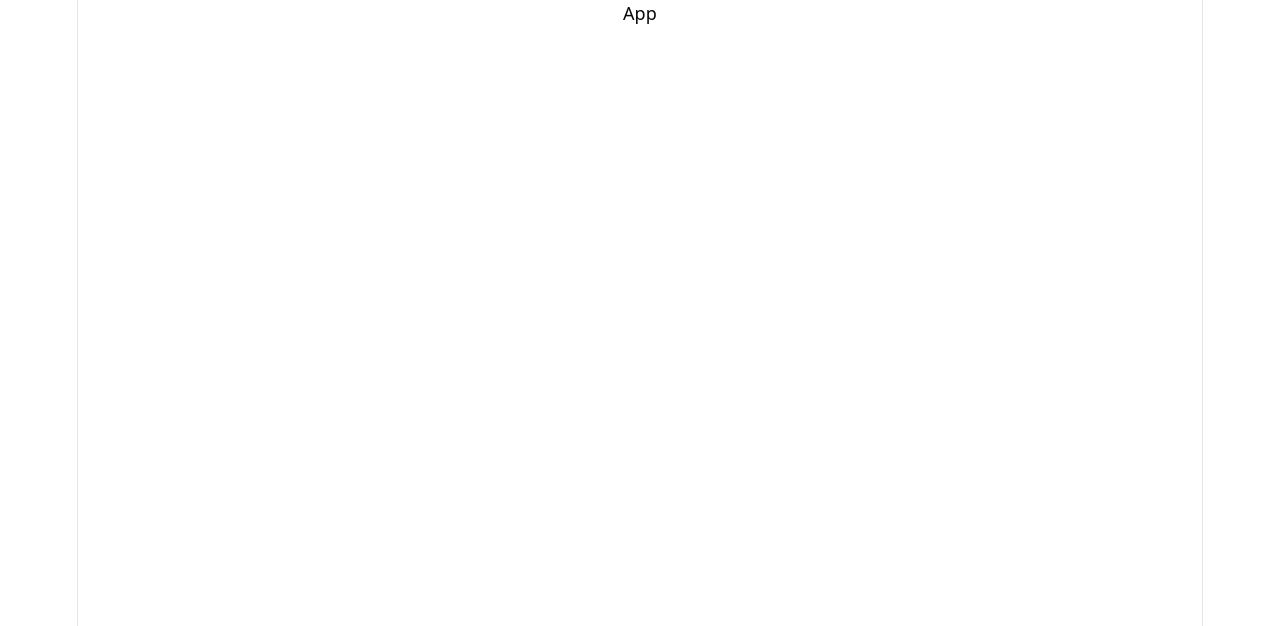
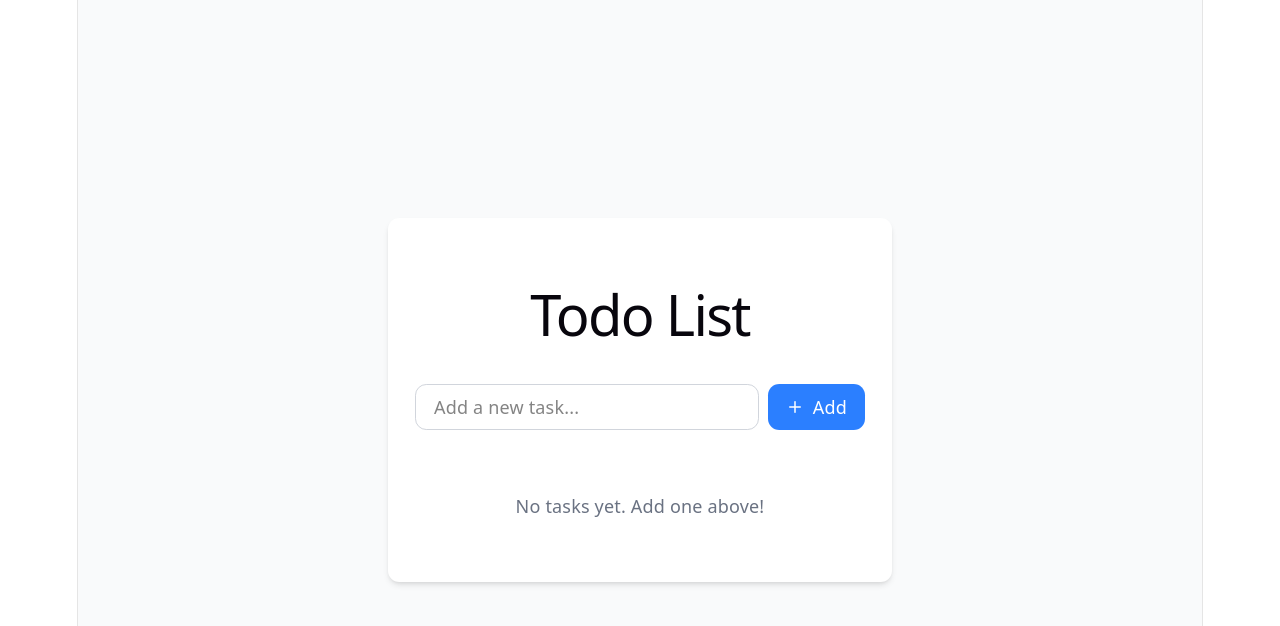
Before and after one commit to ganeshkandhan17/TodoFastAPI, a React (Vite) app in the folder frontend/: page / in a window 1280 px wide. Shown: the top 626 px of the page. Built offline with nearby package versions, Linux system fonts and the light colour scheme.

Commit message:
feat: added basic UI for todo

```diff
--- a/frontend/src/App.tsx
+++ b/frontend/src/App.tsx
@@ -1,5 +1,177 @@
+import { useState } from "react";
+import { Plus, Trash2, Edit, Check, X } from "lucide-react";
+
+interface Todo {
+	id: string;
+	text: string;
+	completed: boolean;
+}
+
 const App = () => {
-	return <div>App</div>;
+	const [todos, setTodos] = useState<Todo[]>([]);
+	const [inputValue, setInputValue] = useState("");
+	const [editingId, setEditingId] = useState<string | null>(null);
+	const [editValue, setEditValue] = useState("");
+
+	const addTodo = () => {
+		if (inputValue.trim()) {
+			setTodos([
+				...todos,
+				{
+					id: Date.now().toString(),
+					text: inputValue.trim(),
+					completed: false,
+				},
+			]);
+			setInputValue("");
+		}
+	};
+
+	const deleteTodo = (id: string) => {
+		setTodos(todos.filter((todo) => todo.id !== id));
+	};
+
+	const toggleComplete = (id: string) => {
+		setTodos(
+			todos.map((todo) =>
+				todo.id === id ? { ...todo, completed: !todo.completed } : todo,
+			),
+		);
+	};
+
+	const startEdit = (todo: Todo) => {
+		setEditingId(todo.id);
+		setEditValue(todo.text);
+	};
+
+	const saveEdit = (id: string) => {
+		if (editValue.trim()) {
+			setTodos(
+				todos.map((todo) =>
+					todo.id === id ? { ...todo, text: editValue.trim() } : todo,
+				),
+			);
+			setEditingId(null);
+			setEditValue("");
+		}
+	};
+
+	const cancelEdit = () => {
+		setEditingId(null);
+		setEditValue("");
+	};
+
+	const handleKeyDown = (e: React.KeyboardEvent, action: () => void) => {
+		if (e.key === "Enter") action();
+		if (e.key === "Escape" && editingId) cancelEdit();
+	};
+
+	return (
+		<div className='min-h-screen bg-gray-50 flex items-center justify-center p-4'>
+			<div className='w-full max-w-md bg-white rounded-lg shadow-md p-6'>
+				<h1 className='text-2xl font-bold text-gray-800 mb-6 text-center'>
+					Todo List
+				</h1>
+
+				<div className='flex gap-2 mb-6'>
+					<input
+						type='text'
+						value={inputValue}
+						onChange={(e) => setInputValue(e.target.value)}
+						onKeyDown={(e) => handleKeyDown(e, addTodo)}
+						placeholder='Add a new task...'
+						className='flex-1 px-4 py-2 border border-gray-300 rounded-lg focus:outline-none focus:ring-2 focus:ring-blue-500'
+					/>
+					<button
+						onClick={addTodo}
+						className='px-4 py-2 bg-blue-500 text-white rounded-lg hover:bg-blue-600 transition-colors flex items-center gap-2'
+					>
+						<Plus size={18} /> Add
+					</button>
+				</div>
+
+				<ul className='space-y-2'>
+					{todos.length === 0 && (
+						<li className='text-center text-gray-500 py-8'>
+							No tasks yet. Add one above!
+						</li>
+					)}
+					{todos.map((todo) => (
+						<li
+							key={todo.id}
+							className='flex items-center gap-3 p-3 bg-gray-50 rounded-lg'
+						>
+							<input
+								type='checkbox'
+								checked={todo.completed}
+								onChange={() => toggleComplete(todo.id)}
+								className='w-5 h-5 text-blue-500 rounded border-gray-300 focus:ring-blue-500'
+							/>
+							{editingId === todo.id ? (
+								<>
+									<input
+										type='text'
+										value={editValue}
+										onChange={(e) => setEditValue(e.target.value)}
+										onKeyDown={(e) => handleKeyDown(e, () => saveEdit(todo.id))}
+										autoFocus
+										className='flex-1 px-3 py-1 border border-blue-500 rounded focus:outline-none focus:ring-2 focus:ring-blue-500'
+									/>
+									<button
+										onClick={() => saveEdit(todo.id)}
+										className='p-2 text-green-500 hover:bg-green-100 rounded transition-colors'
+										aria-label='Save'
+									>
+										<Check size={18} />
+									</button>
+									<button
+										onClick={cancelEdit}
+										className='p-2 text-red-500 hover:bg-red-100 rounded transition-colors'
+										aria-label='Cancel'
+									>
+										<X size={18} />
+									</button>
+								</>
+							) : (
+								<>
+									<span
+										className={`flex-1 text-left ${
+											todo.completed
+												? "line-through text-gray-400"
+												: "text-gray-800"
+										}`}
+									>
+										{todo.text}
+									</span>
+									<button
+										onClick={() => startEdit(todo)}
+										className='p-2 text-gray-400 hover:text-blue-500 hover:bg-blue-50 rounded transition-colors'
+										aria-label='Edit'
+									>
+										<Edit size={18} />
+									</button>
+									<button
+										onClick={() => deleteTodo(todo.id)}
+										className='p-2 text-gray-400 hover:text-red-500 hover:bg-red-50 rounded transition-colors'
+										aria-label='Delete'
+									>
+										<Trash2 size={18} />
+									</button>
+								</>
+							)}
+						</li>
+					))}
+				</ul>
+
+				{todos.length > 0 && (
+					<div className='mt-6 pt-4 border-t border-gray-200 text-center text-sm text-gray-500'>
+						{todos.filter((t) => !t.completed).length} of {todos.length} tasks
+						remaining
+					</div>
+				)}
+			</div>
+		</div>
+	);
 };
 
 export default App;
```
